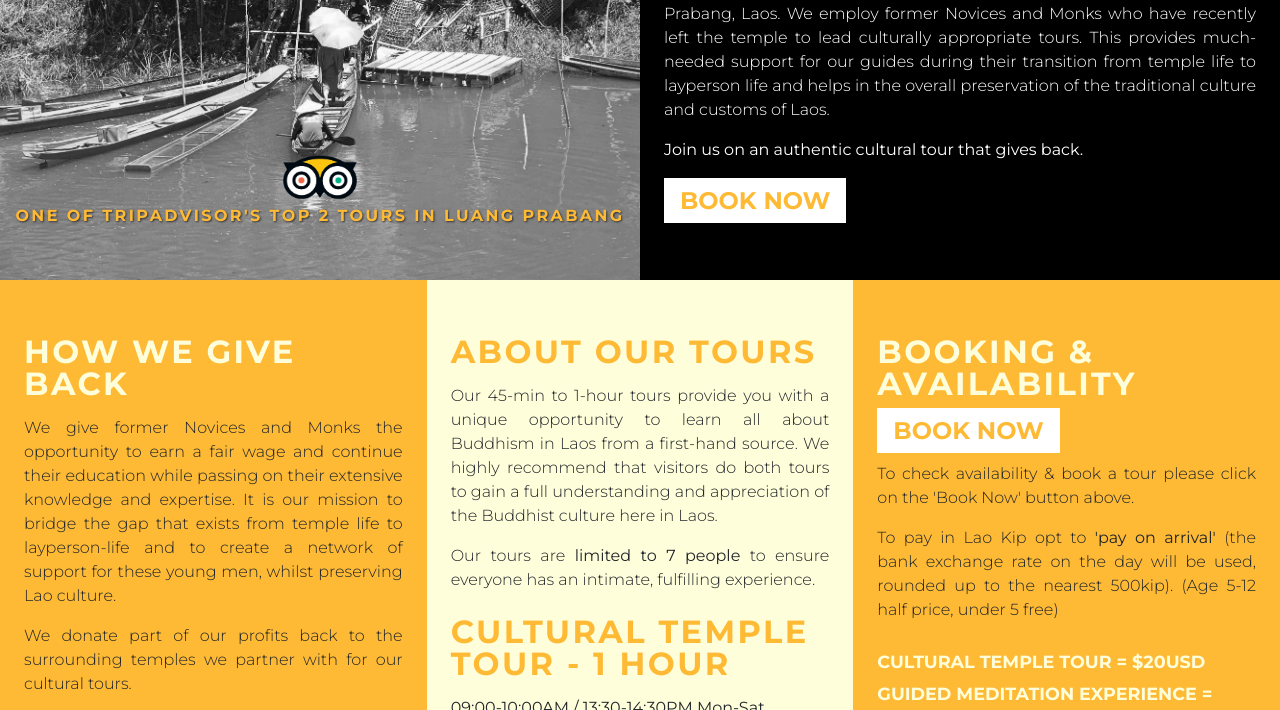
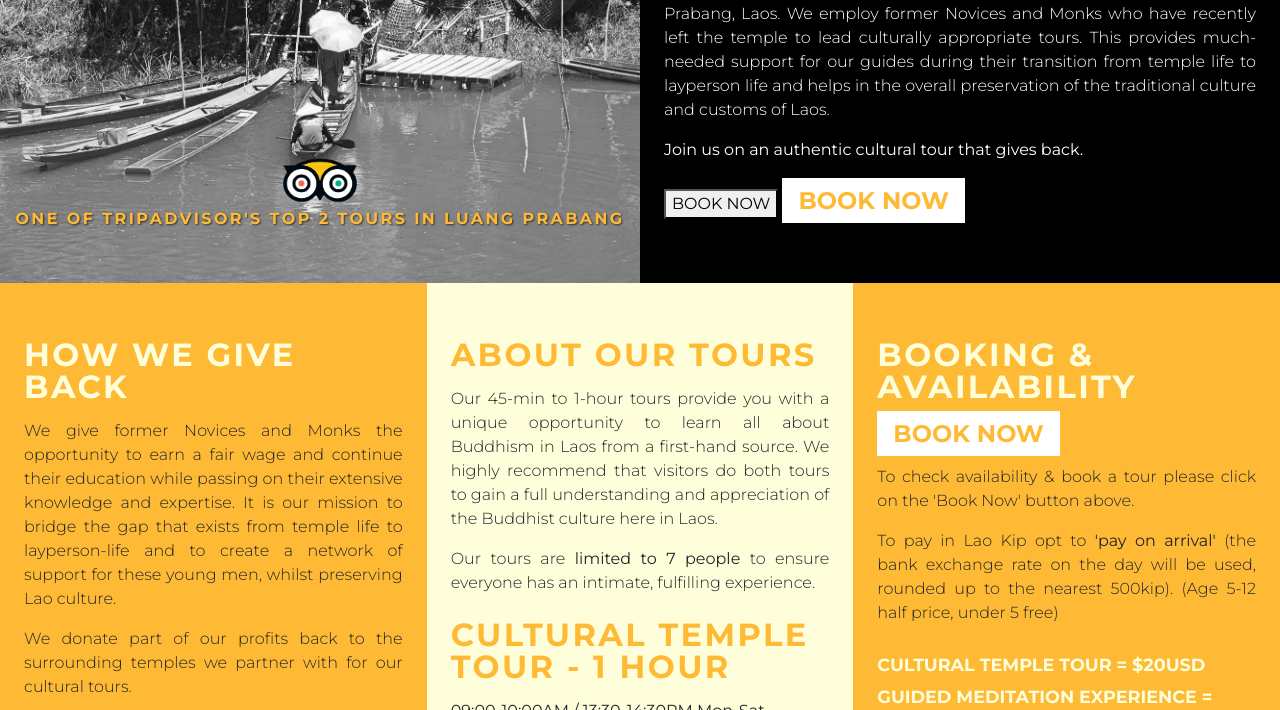
Before and after one commit to LTavvy/orange-robe-tours, a website built with webpack: page src/index.html in a window 1280 px wide. Shown: the part 390-1100 px from the top of the page. Built offline with nearby package versions, Linux system fonts and the light colour scheme; a script that the page names is missing.

Commit message:
Update index.html

```diff
--- a/src/index.html
+++ b/src/index.html
@@ -67,6 +67,9 @@
 
           <p><b>Join us on an authentic cultural tour that gives back.</b></br>
           </br>
+
+      <button class=“book”-cta id=bokun_cc08761a_02e1_4482_9986_c4a4baa76436 data-src="https://widgets.bokun.io/online-sales/044783ca-a9a7-4365-8a66-ccba037e2ceb/product-list/5169?partialView=1" data-testid="widget-book-button" > BOOK NOW </button>
+
           <a class="book-cta" href="https://widgets.bokun.io/online-sales/044783ca-a9a7-4365-8a66-ccba037e2ceb/product-list/5169?partialView=1">Book Now</a></p>
         </div>
       </div>
```
